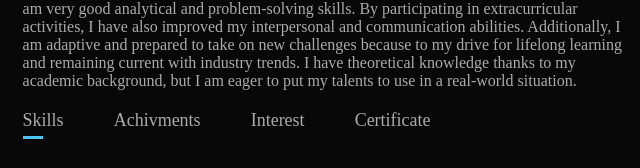
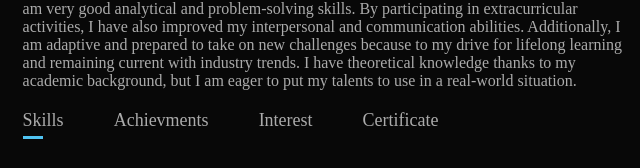
Before and after one commit to sonudewansh/MyProfile, a plain HTML site: page index.html in a window 1280 px wide. Shown: the part 977-1145 px from the top of the page, 515-1155 px from the left. Drawn offline with Linux system fonts and the light colour scheme.

Commit message:
sec commit

```diff
--- a/index.html
+++ b/index.html
@@ -40,7 +40,7 @@
                     <p>I have developed a strong foundation in Front-End Developer throughout my academic career. I am very good analytical and problem-solving skills. By participating in extracurricular activities, I have also improved my interpersonal and communication abilities. Additionally, I am adaptive and prepared to take on new challenges because to my drive for lifelong learning and remaining current with industry trends. I have theoretical knowledge thanks to my academic background, but I am eager to put my talents to use in a real-world situation.</p>
                     <div class="tab-titles">
                         <p class="tab-links active-link" onclick="opentab('TSkills')">Skills</p>
-                        <p class="tab-links" onclick="opentab('Achivments')">Achivments</p>
+                        <p class="tab-links" onclick="opentab('Achivments')">Achievments</p>
                         <p class="tab-links" onclick="opentab('Interest')">Interest</p>
                         <p class="tab-links" onclick="opentab('Certificate')">Certificate</p>
                     </div>
```
